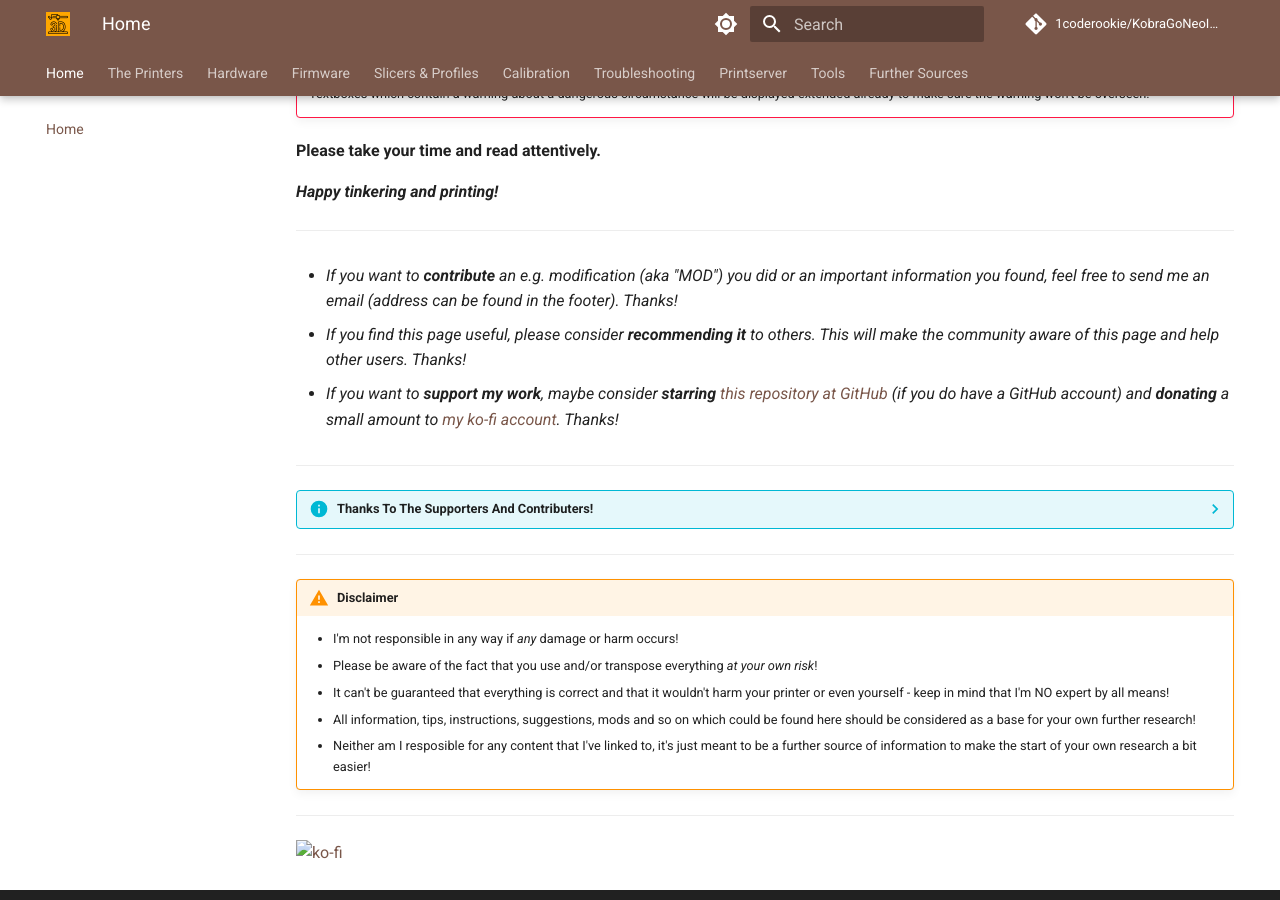
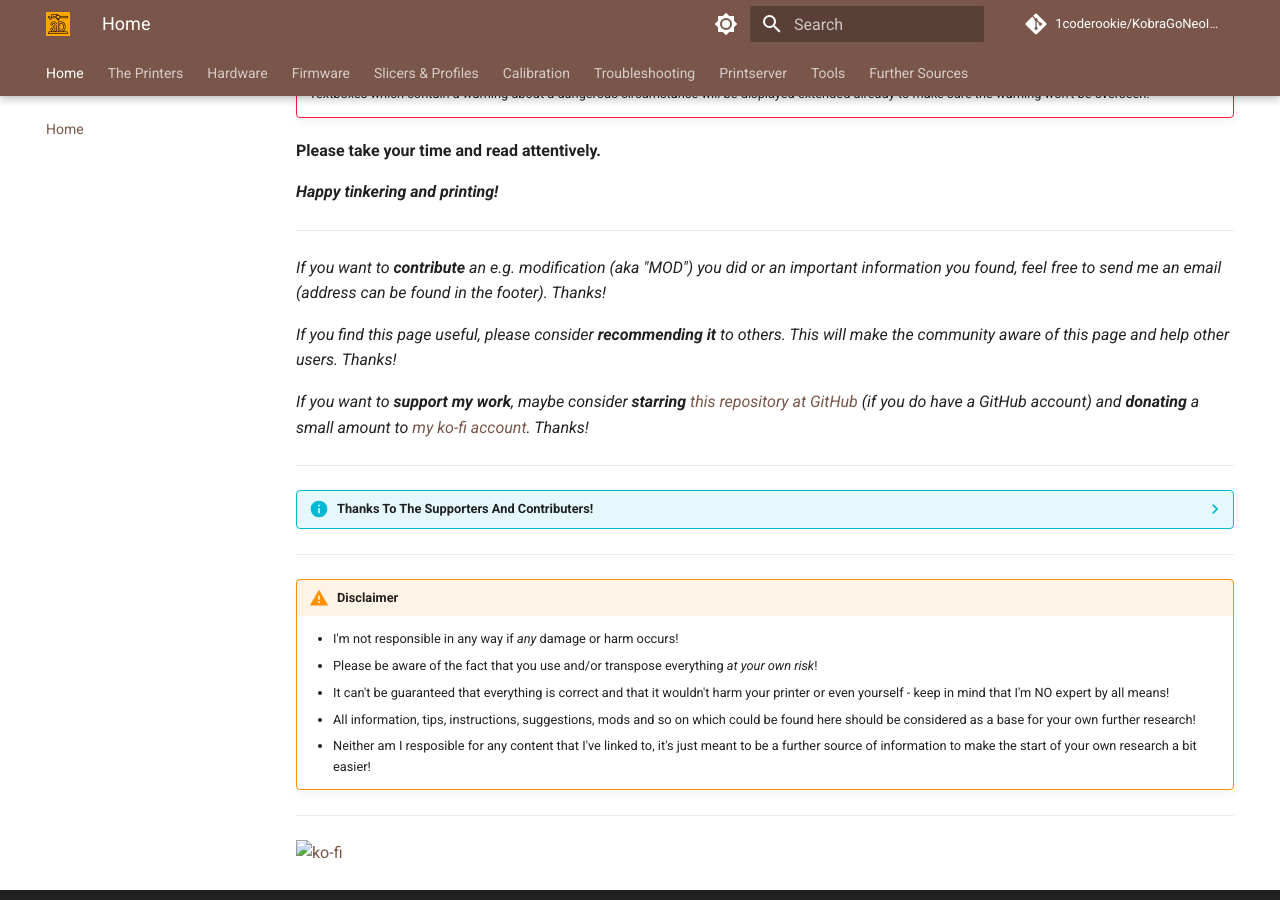
Before and after one commit to 1coderookie/KobraGoNeoInsights, an MkDocs documentation site: the page built from docs/index.md, in a window 1280 px wide and 900 px high, scrolled down 753 px. Built offline with MkDocs 1.6.1 and Material for MkDocs 9.7.7, drawn with Linux system fonts in a browser that asks for light colours; comment, search, counter and statistics services are not loaded.

```diff
--- a/docs/index.md
+++ b/docs/index.md
@@ -40,11 +40,11 @@ Depending on the color of the box, it's either a tip, information, instruction,
 
 ---
 
-- *If you want to ***contribute*** an e.g. modification (aka "MOD") you did or an important information you found, feel free to send me an email (address can be found in the footer). Thanks!*
+*If you want to ***contribute*** an e.g. modification (aka "MOD") you did or an important information you found, feel free to send me an email (address can be found in the footer). Thanks!*
 
-- *If you find this page useful, please consider ***recommending it*** to others. This will make the community aware of this page and help other users. Thanks!*
+*If you find this page useful, please consider ***recommending it*** to others. This will make the community aware of this page and help other users. Thanks!*
 
-- *If you want to ***support my work***, maybe consider ***starring*** [this repository at GitHub](https://github.com/1coderookie/KobraGoNeoInsights) (if you do have a GitHub account) and ***donating*** a small amount to [my ko-fi account](https://ko-fi.com/U6U5NPB51). Thanks!*
+*If you want to ***support my work***, maybe consider ***starring*** [this repository at GitHub](https://github.com/1coderookie/KobraGoNeoInsights) (if you do have a GitHub account) and ***donating*** a small amount to [my ko-fi account](https://ko-fi.com/U6U5NPB51). Thanks!*
 
 ---
 
```
Also changed, not shown: other parts of docs/index.md (+1 -0 lines).
